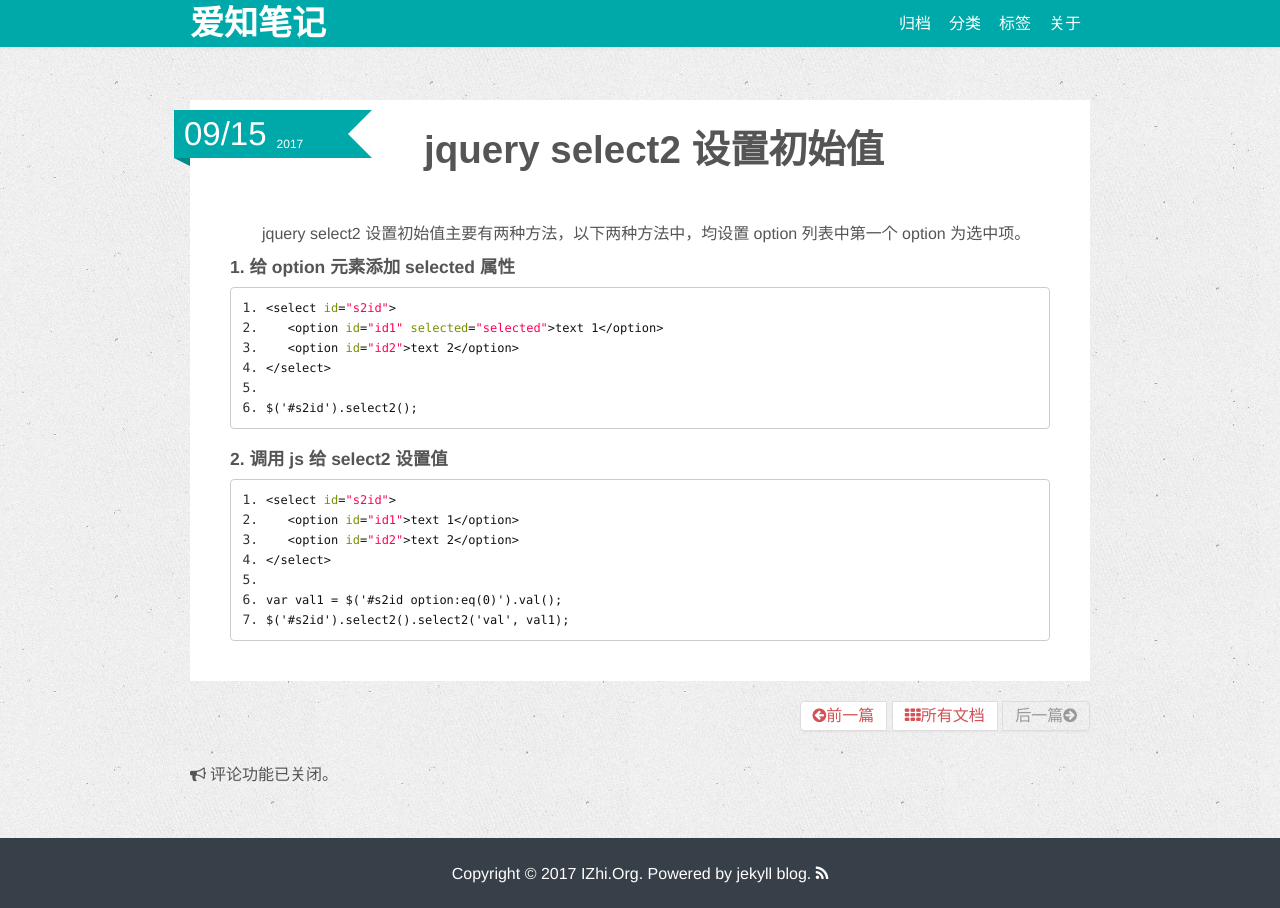
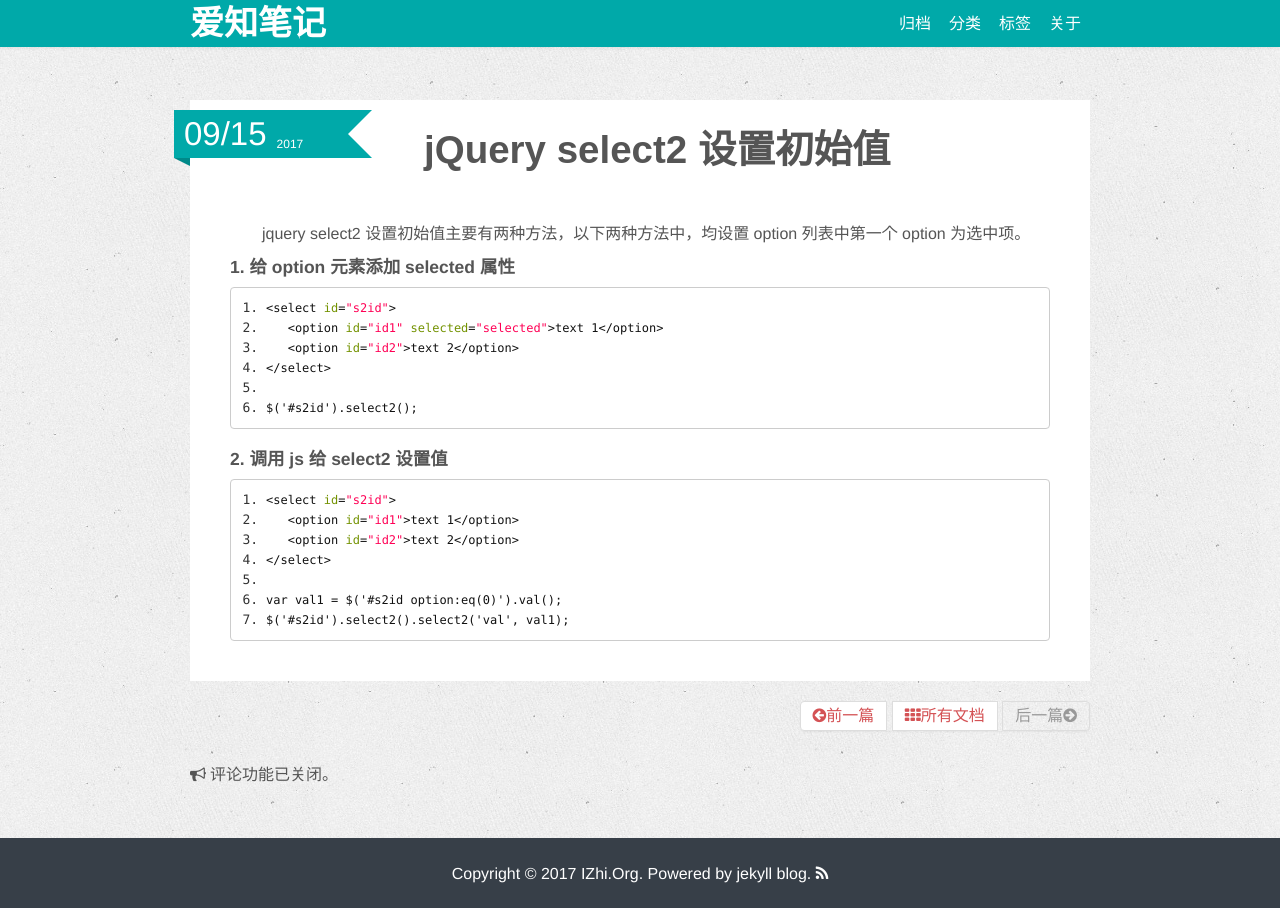
Before and after one commit to zhizheng/zhizheng.github.io, a Jekyll site: the page built from _posts/2017-09-16-jquery-select2-initial-value.md, in a window 1280 px wide. Built offline with Jekyll 4.4.1, drawn with Linux system fonts in a browser that asks for light colours.

Commit message:
update md

```diff
--- a/_posts/2017-09-16-jquery-select2-initial-value.md
+++ b/_posts/2017-09-16-jquery-select2-initial-value.md
@@ -1,13 +1,13 @@
 ---
 layout: post
-title: jquery select2 设置初始值
+title: jQuery select2 设置初始值
 date: 2017-09-16 02:25:02 +0800
 lastmod: 2017-09-16 02:25:02 +0800
 category : it
 tagline: "Supporting tagline"
 tags : [jQuery,select2]
 ---
-# jquery select2 设置初始值
+# jQuery select2 设置初始值
 ---
 jquery select2 设置初始值主要有两种方法，以下两种方法中，均设置 option 列表中第一个 option 为选中项。
 
```
